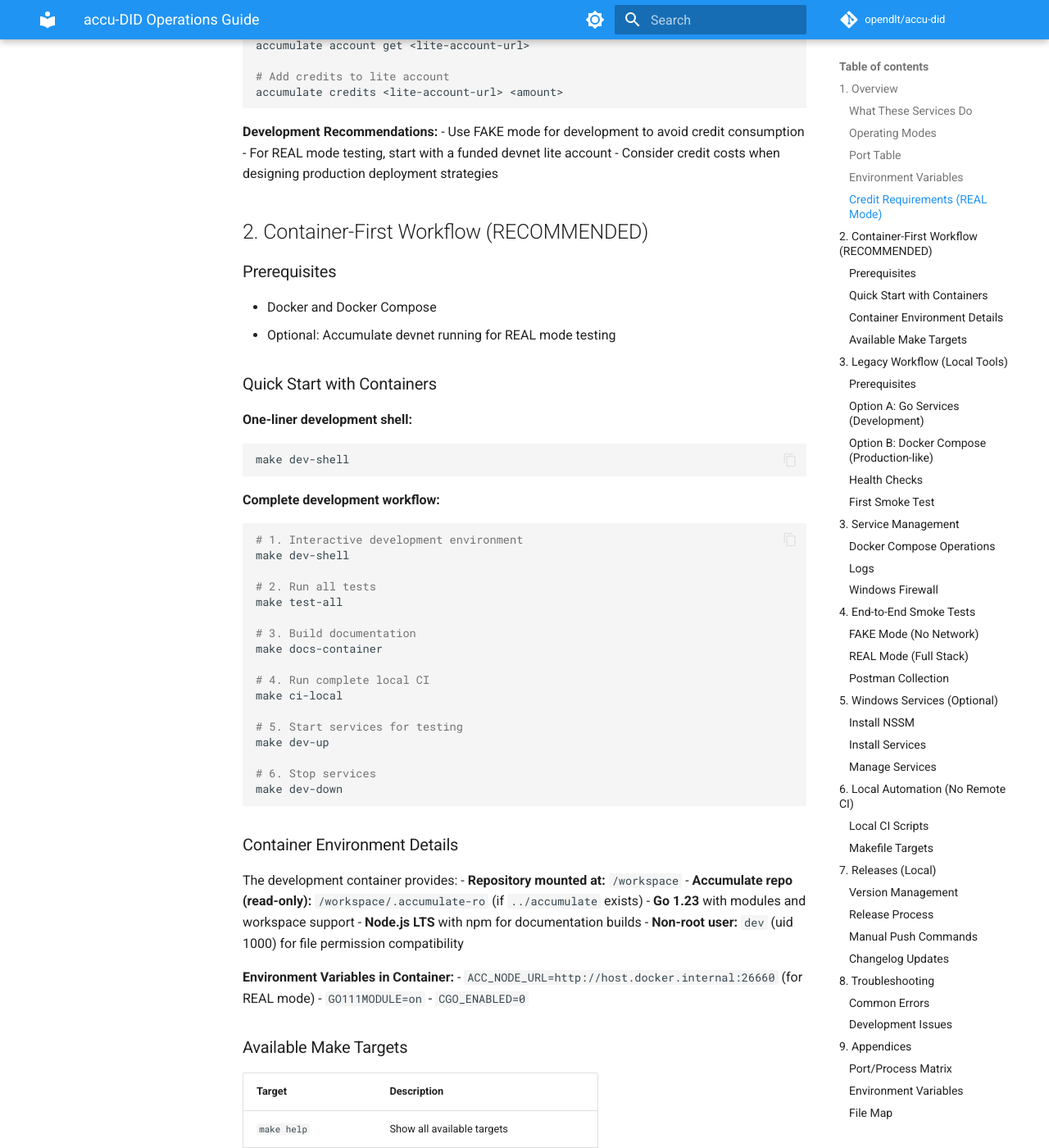
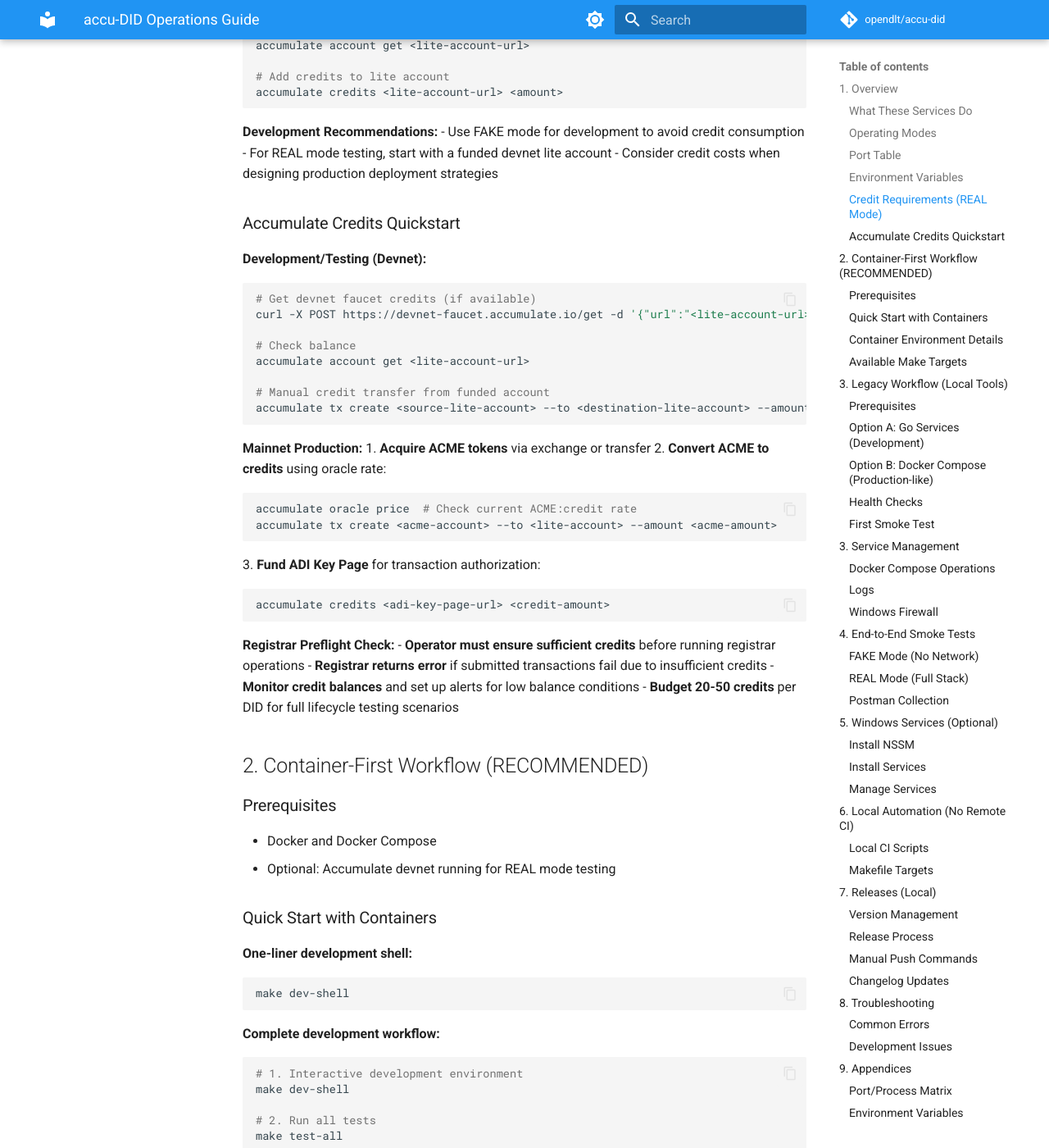
Before and after one commit to opendlt/accu-did, an MkDocs documentation site: the page built from docs/ops/OPERATIONS.md, in a window 1280 px wide and 1400 px high, scrolled down 1538 px. Shown: the whole window at 82% size. Built offline with MkDocs 1.6.1 and Material for MkDocs 9.7.7, drawn with Linux system fonts in a browser that asks for light colours; comment, search, counter and statistics services are not loaded.

Commit message:
docs: enhance specification with deterministic resolution and credit guidance
Method specification updates:
- Document deterministic selection algorithm with sequence→timestamp→hash tiebreaking
- Add canonical deactivation tombstone format with 410 Gone responses
- Specify configurable --resolve-order flag and stability guarantees
- Detail malformed entry filtering and pagination jitter resistance

Operations documentation:
- Add comprehensive Accumulate credits quickstart for devnet and mainnet
- Document credit costs (17-20 credits per DID lifecycle)
- Provide registrar preflight checks and monitoring guidance
- Include faucet usage and ACME→credits conversion workflows

Resolver API documentation:
- Add 410 Gone response example with proper headers and payload
- Document deactivation metadata structure and content hashes
- Show complete HTTP status and content-type handling

🤖 Generated with [Claude Code](https://claude.ai/code)

Co-Authored-By: Claude <noreply@anthropic.com>

````diff
--- a/docs/ops/OPERATIONS.md
+++ b/docs/ops/OPERATIONS.md
@@ -58,6 +58,38 @@ accumulate credits <lite-account-url> <amount>
 - Use FAKE mode for development to avoid credit consumption
 - For REAL mode testing, start with a funded devnet lite account
 - Consider credit costs when designing production deployment strategies
+
+### Accumulate Credits Quickstart
+
+**Development/Testing (Devnet):**
+```bash
+# Get devnet faucet credits (if available)
+curl -X POST https://devnet-faucet.accumulate.io/get -d '{"url":"<lite-account-url>"}'
+
+# Check balance
+accumulate account get <lite-account-url>
+
+# Manual credit transfer from funded account
+accumulate tx create <source-lite-account> --to <destination-lite-account> --amount 1000.00
+```
+
+**Mainnet Production:**
+1. **Acquire ACME tokens** via exchange or transfer
+2. **Convert ACME to credits** using oracle rate:
+   ```bash
+   accumulate oracle price  # Check current ACME:credit rate
+   accumulate tx create <acme-account> --to <lite-account> --amount <acme-amount>
+   ```
+3. **Fund ADI Key Page** for transaction authorization:
+   ```bash
+   accumulate credits <adi-key-page-url> <credit-amount>
+   ```
+
+**Registrar Preflight Check:**
+- **Operator must ensure sufficient credits** before running registrar operations
+- **Registrar returns error** if submitted transactions fail due to insufficient credits
+- **Monitor credit balances** and set up alerts for low balance conditions
+- **Budget 20-50 credits** per DID for full lifecycle testing scenarios
 
 ## 2. Container-First Workflow (RECOMMENDED)
 
````
Also changed, not shown: docs/resolver.md (+30 -0 lines), docs/spec/method.md (+31 -8 lines).
